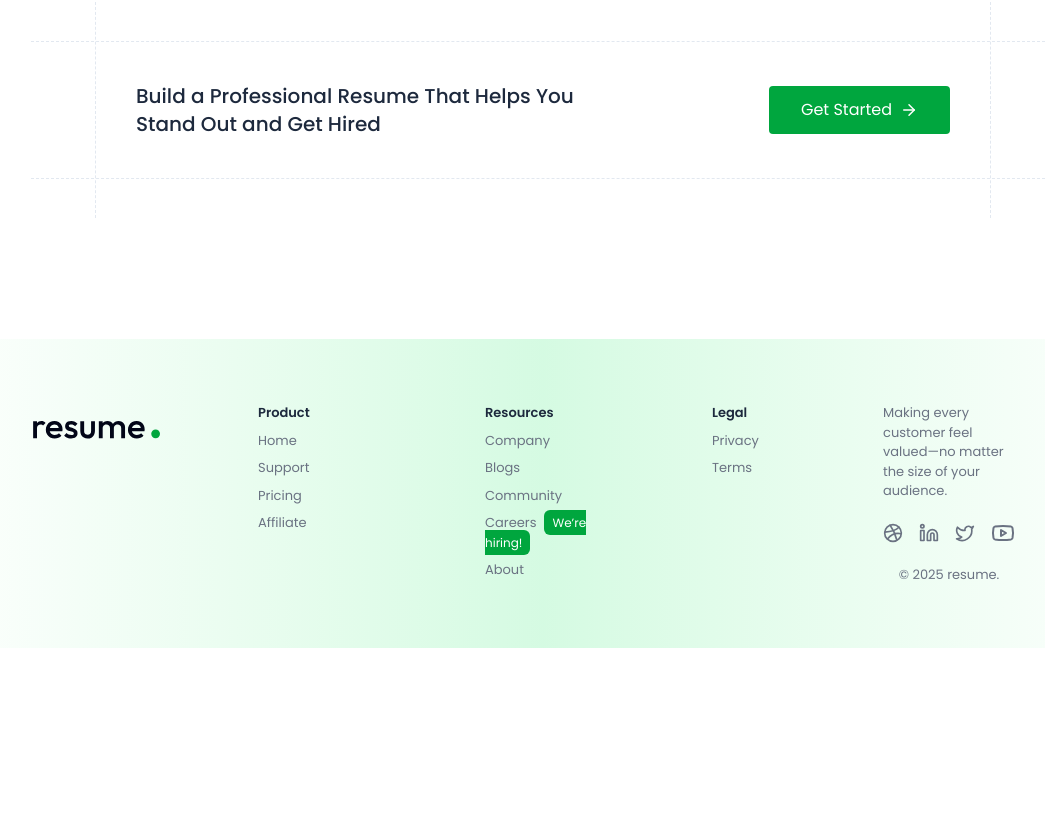
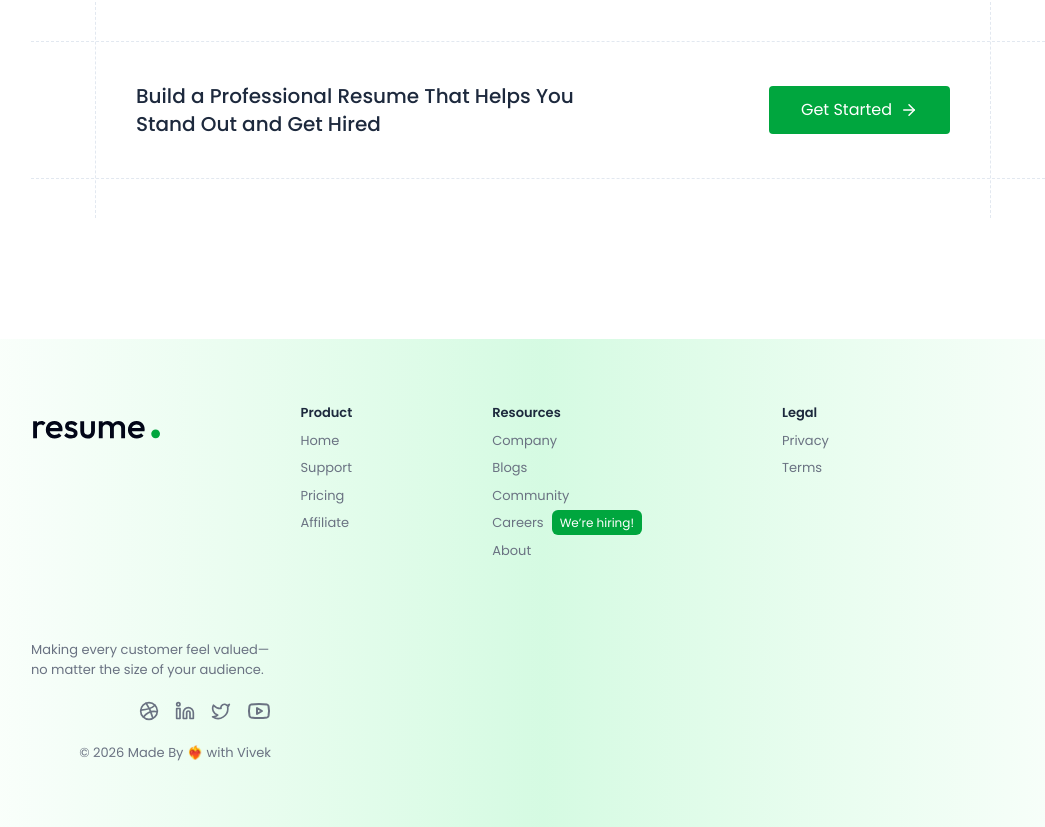
Before and after one commit to Vivek210404/AI-Resume-Builder, a React (Vite) app in the folder client/: page / in a window 1280 px wide. Shown: the part 2137-2964 px from the top of the page, without its empty margins (97-1142 px from the left). Before the commit the page ends 2785 px from the top, so only its background shows below. Built offline with nearby package versions, Linux system fonts and the light colour scheme; no server answers.

Commit message:
Modified footer

```diff
--- a/client/src/components/home/Footer.jsx
+++ b/client/src/components/home/Footer.jsx
@@ -1,16 +1,20 @@
 import React from "react";
 
 const Footer = () => {
+  const currentYear = new Date().getFullYear();
+
   return (
     <>
-      <footer className="grid grid-cols-1 md:grid-cols-2 lg:grid-cols-[auto_1fr_auto]
-                    gap-10 py-16 px-6 md:px-16 lg:px-24 xl:px-32
-                    text-[13px] text-gray-500 bg-gradient-to-r
-                    from-white via-green-200/60 to-white mt-40">
-        <div className="grid grid-cols-2 md:grid-cols-3 lg:grid-cols-4 gap-10 md:gap-16 xl:gap-24">
-          <a href="#">
-            <img src="/logo.svg" alt="logo" className="h-11 w-auto"/>
+      <footer className="flex flex-wrap justify-center lg:justify-between overflow-hidden gap-10 md:gap-20 py-16 px-6 md:px-16 lg:px-24 xl:px-32 text-[13px] text-gray-500 bg-gradient-to-r from-white via-green-200/60 to-white mt-40">
+        <div className="flex flex-wrap items-start gap-10 md:gap-[60px] xl:gap-[140px]">
+          <a href="https://resume-builder-ai-mern.vercel.app/">
+            <img
+              src="./logo.svg"
+              alt="Resume Builder Logo"
+              className="h-11 w-auto"
+            />
           </a>
+
           <div>
             <p className="text-slate-800 font-semibold">Product</p>
             <ul className="mt-2 space-y-2">
@@ -36,6 +40,8 @@ const Footer = () => {
               </li>
             </ul>
           </div>
+
+          {/* Column 2: Resources/Company Links */}
           <div>
             <p className="text-slate-800 font-semibold">Resources</p>
             <ul className="mt-2 space-y-2">
@@ -55,6 +61,7 @@ const Footer = () => {
                 </a>
               </li>
               <li>
+                {/* Careers Link with Hiring Badge */}
                 <a href="/" className="hover:text-green-600 transition">
                   Careers
                   <span className="text-xs text-white bg-green-600 rounded-md ml-2 px-2 py-1">
@@ -69,6 +76,8 @@ const Footer = () => {
               </li>
             </ul>
           </div>
+
+          {/* Column 3: Legal Links */}
           <div>
             <p className="text-slate-800 font-semibold">Legal</p>
             <ul className="mt-2 space-y-2">
@@ -85,15 +94,18 @@ const Footer = () => {
             </ul>
           </div>
         </div>
-        <div className="flex flex-col justify-start lg:justify-self-end
-                max-md:items-center max-md:text-center gap-2">
+
+        {/* Right Section: Motto, Social Icons, and Copyright */}
+        <div className="flex flex-col max-md:items-center max-md:text-center gap-2 items-end">
           <p className="max-w-60">
             Making every customer feel valued—no matter the size of your
             audience.
           </p>
+
+          {/* Social Media Icons (Embedded SVGs) */}
           <div className="flex items-center gap-4 mt-3">
             <a
-              href="https://dribbble.com/prebuiltui"
+              href="https://dribbble.com"
               target="_blank"
               rel="noreferrer"
             >
@@ -116,8 +128,10 @@ const Footer = () => {
                 <path d="M8.56 2.75c4.37 6 6 9.42 8 17.72"></path>
               </svg>
             </a>
+
+            {/* LinkedIn Link */}
             <a
-              href="https://www.linkedin.com/company/prebuiltui"
+              href="https://www.linkedin.com/in/vivek-kumar-2k23/"
               target="_blank"
               rel="noreferrer"
             >
@@ -139,7 +153,13 @@ const Footer = () => {
                 <circle cx="4" cy="4" r="2"></circle>
               </svg>
             </a>
-            <a href="https://x.com/prebuiltui" target="_blank" rel="noreferrer">
+
+            {/* X/Twitter Link */}
+            <a
+              href="https://x.com"
+              target="_blank"
+              rel="noreferrer"
+            >
               <svg
                 xmlns="http://www.w3.org/2000/svg"
                 width="24"
@@ -156,8 +176,10 @@ const Footer = () => {
                 <path d="M22 4s-.7 2.1-2 3.4c1.6 10-9.4 17.3-18 11.6 2.2.1 4.4-.6 6-2C3 15.5.5 9.6 3 5c2.2 2.6 5.6 4.1 9 4-.9-4.2 4-6.6 7-3.8 1.1 0 3-1.2 3-1.2z"></path>
               </svg>
             </a>
+
+            {/* YouTube Link */}
             <a
-              href="https://www.youtube.com/@prebuiltui"
+              href="https://www.youtube.com"
               target="_blank"
               rel="noreferrer"
             >
@@ -179,18 +201,27 @@ const Footer = () => {
               </svg>
             </a>
           </div>
+
+          {/* Copyright Notice: Uses the dynamically calculated current year */}
           <p className="mt-3 text-center">
-            © 2025 resume.
+            © {currentYear}{" "}
+            <a
+              href="https://vivek-portfolio45.vercel.app/"
+              target="_blank"
+            >
+              Made By ❤️‍🔥 with Vivek
+            </a>
           </p>
         </div>
       </footer>
 
       <style>{`
-                @import url('https://fonts.googleapis.com/css2?family=Poppins:ital,wght@0,100;0,200;0,300;0,400;0,500;0,600;0,700;0,800;0,900;1,100;1,200;1,300;1,400;1,500;1,600;1,700;1,800;1,900&display=swap');
-                * {
-                    font-family: 'Poppins', sans-serif;
-                }
-        `}</style>
+        @import url('https://fonts.googleapis.com/css2?family=Poppins:ital,wght@0,100;0,200;0,300;0,400;0,500;0,600;0,700;0,800;0,900;1,100;1,200;1,300;1,400;1,500;1,600;1,700;1,800;1,900&display=swap');
+
+        * {
+            font-family: 'Poppins', sans-serif;
+        }
+    `}</style>
     </>
   );
 };
```
Also changed, not shown: 1 other file (tests, documents, lock files or other folders).
